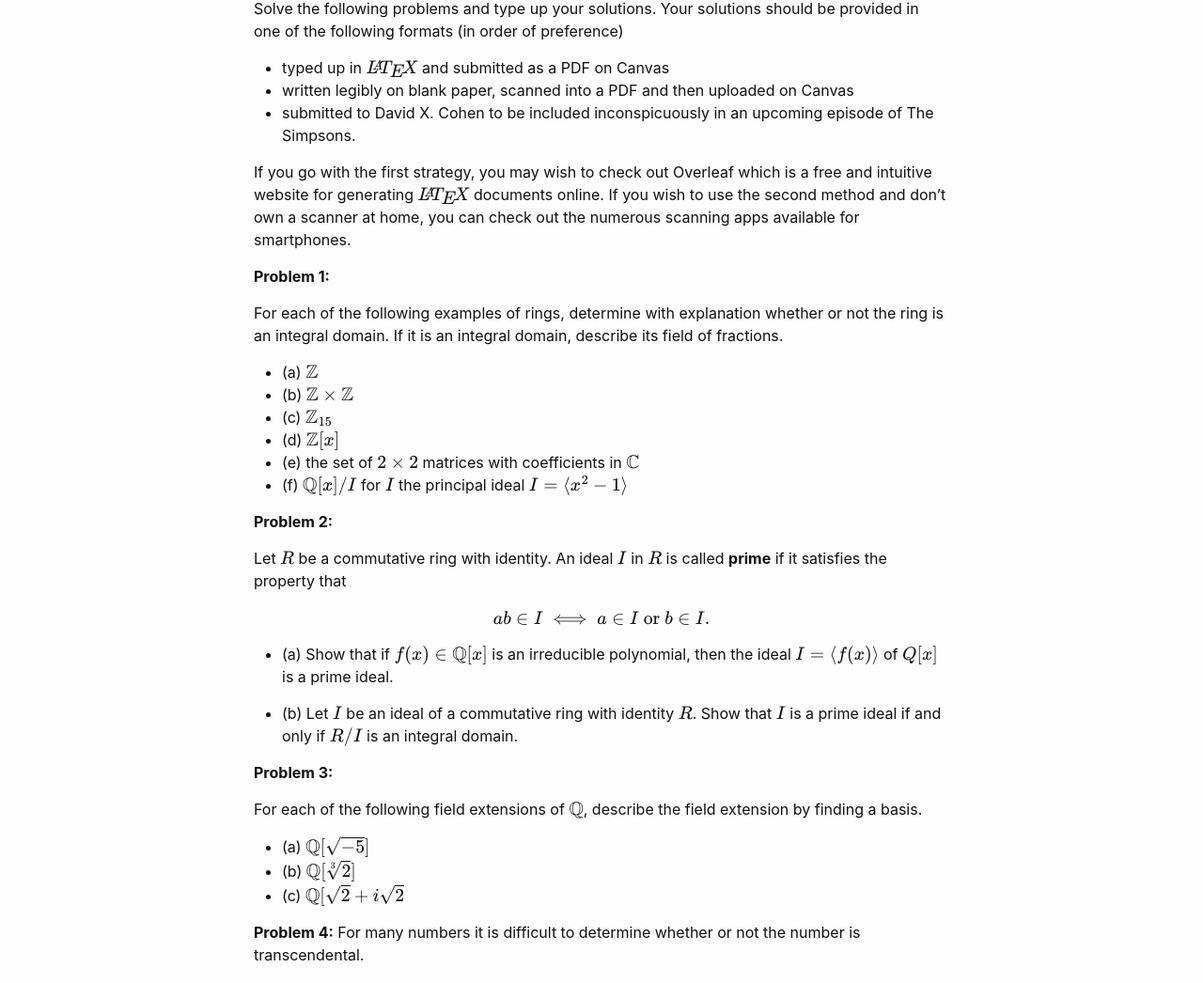
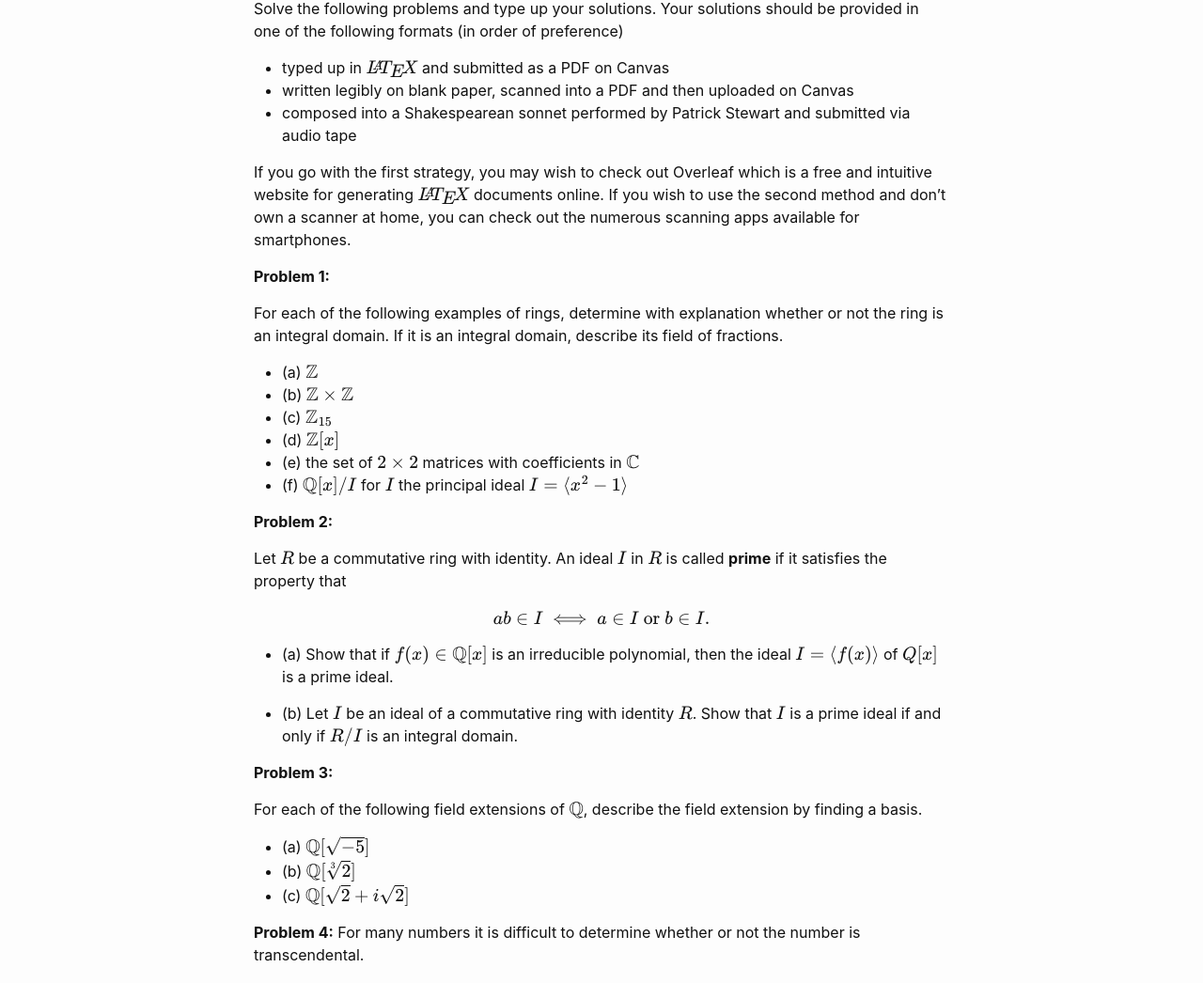
Before and after one commit to wcasper/math407spring2021, a Jekyll site: the page built from _homework/hw8.md, in a window 1280 px wide. Shown: the part 257-1303 px from the top of the page at 94% size. Built offline with Jekyll 4.4.1, drawn with Linux system fonts in a browser that asks for light colours.

Commit message:
added instructions

```diff
--- a/_homework/hw8.md
+++ b/_homework/hw8.md
@@ -8,7 +8,7 @@ permalink: /homework/hw8
 Solve the following problems and type up your solutions.  Your solutions should be provided in one of the following formats (in order of preference)
 * typed up in $$\LaTeX$$ and submitted as a PDF on Canvas
 * written legibly on blank paper, scanned into a PDF and then uploaded on Canvas
-* submitted to David X. Cohen to be included inconspicuously in an upcoming episode of The Simpsons.
+* composed into a Shakespearean sonnet performed by Patrick Stewart and submitted via audio tape
 
 If you go with the first strategy, you may wish to check out Overleaf which is a free and intuitive website for generating $$\LaTeX$$ documents online.
 If you wish to use the second method and don't own a scanner at home, you can check out the numerous scanning apps available for smartphones.
@@ -41,7 +41,7 @@ For each of the following field extensions of $$\mathbb Q$$, describe the field
 
 * (a) $$\mathbb Q[\sqrt{-5}]$$
 * (b) $$\mathbb Q[\sqrt[3]{2}]$$
-* (c) $$\mathbb Q[\sqrt{2} + i\sqrt{2}$$
+* (c) $$\mathbb Q[\sqrt{2} + i\sqrt{2}]$$
 
 **Problem 4:**
 For many numbers it is difficult to determine whether or not the number is transcendental.
```
